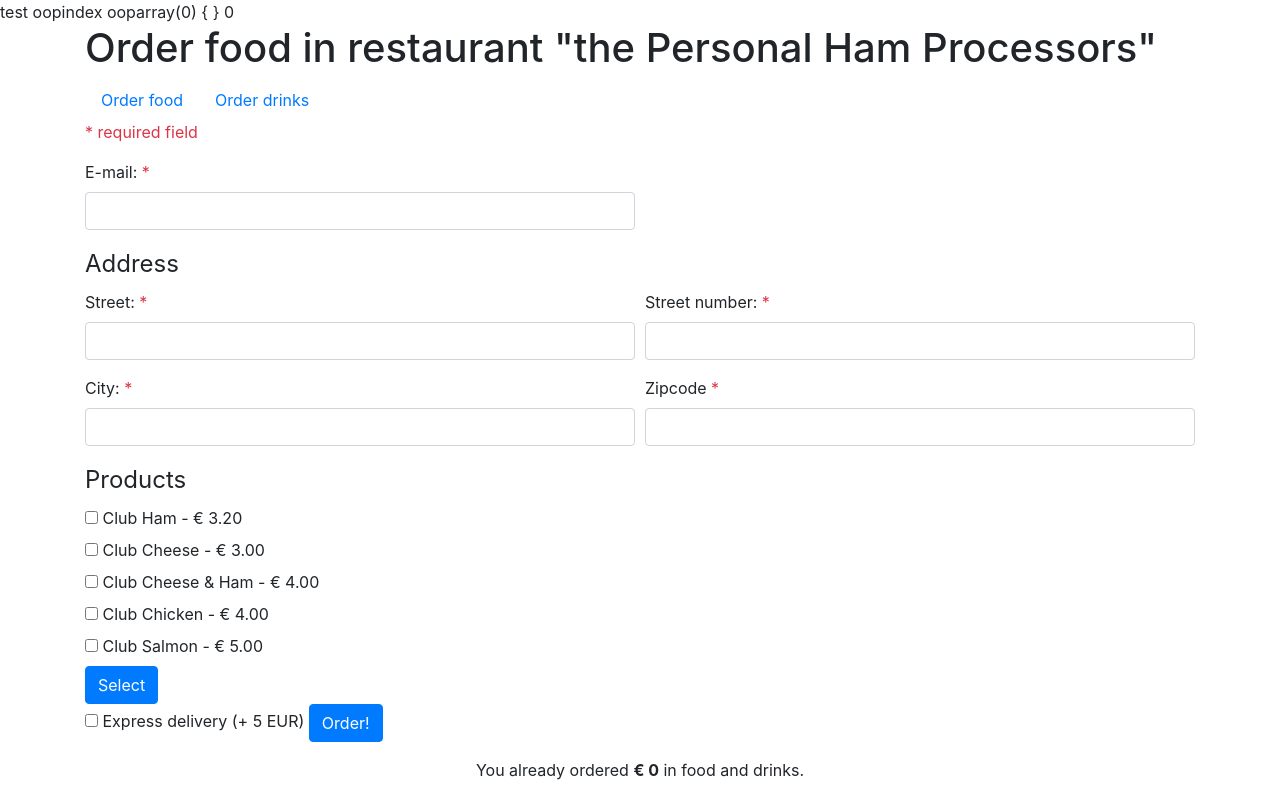
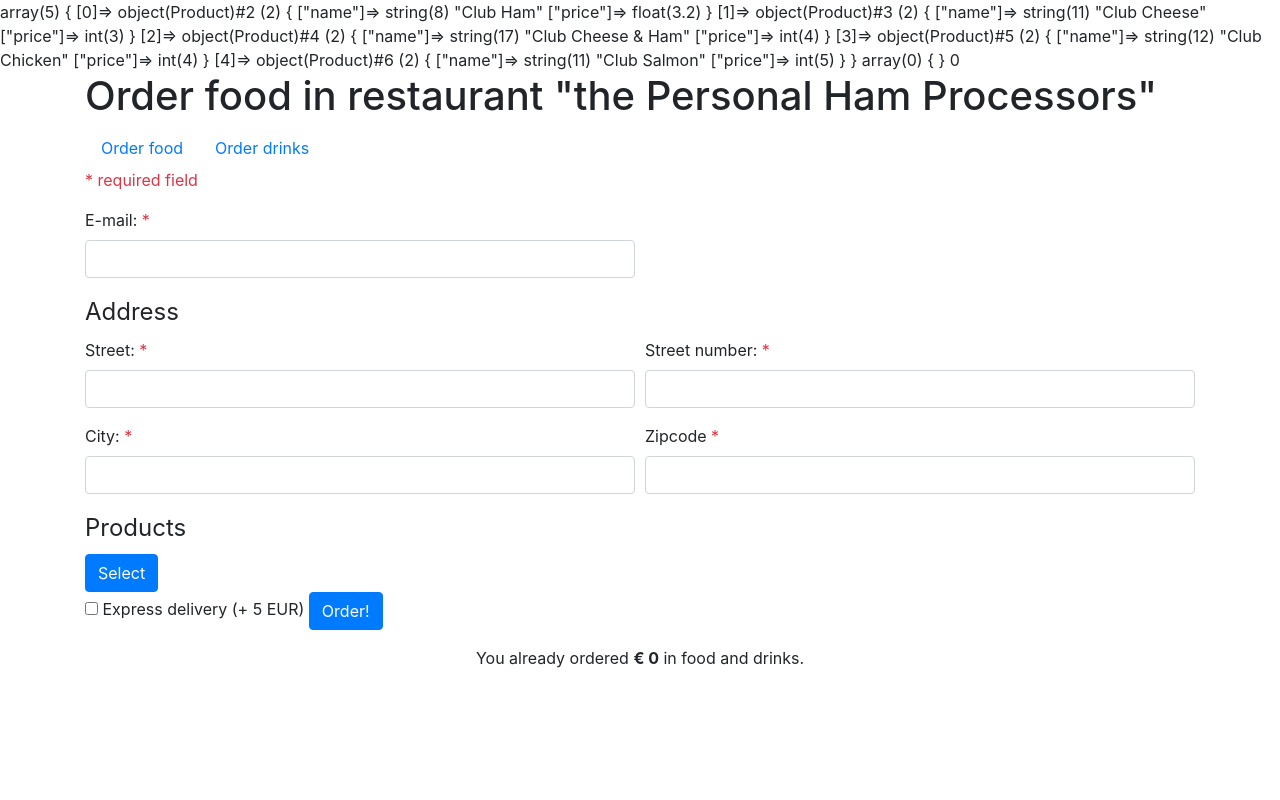
Before and after one commit to LeaDalibard/order-form, a PHP site: page /index-oop.php?food=1 in a window 1280 px wide. Run offline with PHP 8.4, Linux system fonts and the light colour scheme; data that the repository does not hold is empty.

Commit message:
Making an array food with all product food

```diff
--- a/index-oop.php
+++ b/index-oop.php
@@ -9,8 +9,8 @@ error_reporting(E_ALL);
 
 //we are going to use session variables so we need to enable sessions
 session_start();
-require 'ooptrying.php';
-echo'index oop';
+//require 'ooptrying.php';
+
 
 //-----------------------------------Cookie setting
 
@@ -153,38 +153,72 @@ function whatIsHappening()
 //---------------------------- your products with their price.
 
 
-$products = [
-    ['name' => 'Club Ham', 'price' => 3.20],
-    ['name' => 'Club Cheese', 'price' => 3],
-    ['name' => 'Club Cheese & Ham', 'price' => 4],
-    ['name' => 'Club Chicken', 'price' => 4],
-    ['name' => 'Club Salmon', 'price' => 5]
-];
+//_________________________ Create class
+class Product {
+    // Properties
+    public $name;
+    public $price;
 
+    // Methods
 
-if (isset ($_GET['food'])) {
-    if ($_GET['food'] == 0) {
-        $food = 0;
-        $products = [
-            ['name' => 'Cola', 'price' => 2],
-            ['name' => 'Fanta', 'price' => 2],
-            ['name' => 'Sprite', 'price' => 2],
-            ['name' => 'Ice-tea', 'price' => 3],
-        ];
-    } elseif ($_GET['food'] == 1) {
-        $food = 1;
-        $products = [
-            ['name' => 'Club Ham', 'price' => 3.20],
-            ['name' => 'Club Cheese', 'price' => 3],
-            ['name' => 'Club Cheese & Ham', 'price' => 4],
-            ['name' => 'Club Chicken', 'price' => 4],
-            ['name' => 'Club Salmon', 'price' => 5]
-        ];
+    function __construct($name, $price) {
+        $this->name = $name;
+        $this->price = $price;
+    }
+
+    function get_name() {
+        return $this->name;
+    }
+
+    function get_price() {
+        return $this->price;
     }
 
 }
 
-$_SESSION['products'] = $products;
+//printIterable($name);
+
+//_________________________ Create objects
+
+
+//________________Sandwiches
+
+$Club_Ham= new Product('Club Ham',3.20);
+$Club_Cheese= new Product('Club Cheese',3);
+$Club_Cheese_Ham= new Product('Club Cheese & Ham',4);
+$Club_Chicken= new Product('Club Chicken',4);
+$Club_Salmon= new Product('Club Salmon',5);
+
+//_________________________ Making array of objects
+$food=array();
+array_push($food,$Club_Ham,$Club_Cheese,$Club_Cheese_Ham,$Club_Chicken,$Club_Salmon);
+var_dump($food);
+
+
+//if (isset ($_GET['food'])) {
+//    if ($_GET['food'] == 0) {
+//        $food = 0;
+//        $products = [
+//            ['name' => 'Cola', 'price' => 2],
+//            ['name' => 'Fanta', 'price' => 2],
+//            ['name' => 'Sprite', 'price' => 2],
+//            ['name' => 'Ice-tea', 'price' => 3],
+//        ];
+//    } elseif ($_GET['food'] == 1) {
+//        $food = 1;
+//        $products = [
+//            ['name' => 'Club Ham', 'price' => 3.20],
+//            ['name' => 'Club Cheese', 'price' => 3],
+//            ['name' => 'Club Cheese & Ham', 'price' => 4],
+//            ['name' => 'Club Chicken', 'price' => 4],
+//            ['name' => 'Club Salmon', 'price' => 5]
+//        ];
+//    }
+//
+//}
+//
+//$_SESSION['products'] = $products;
+
 
 
 //-----------------------------------Set session variable for products
--- a/index.php
+++ b/index.php
@@ -9,7 +9,7 @@ error_reporting(E_ALL);
 
 //we are going to use session variables so we need to enable sessions
 session_start();
-require 'ooptrying.php';
+
 
 //-----------------------------------Cookie setting
 
```
